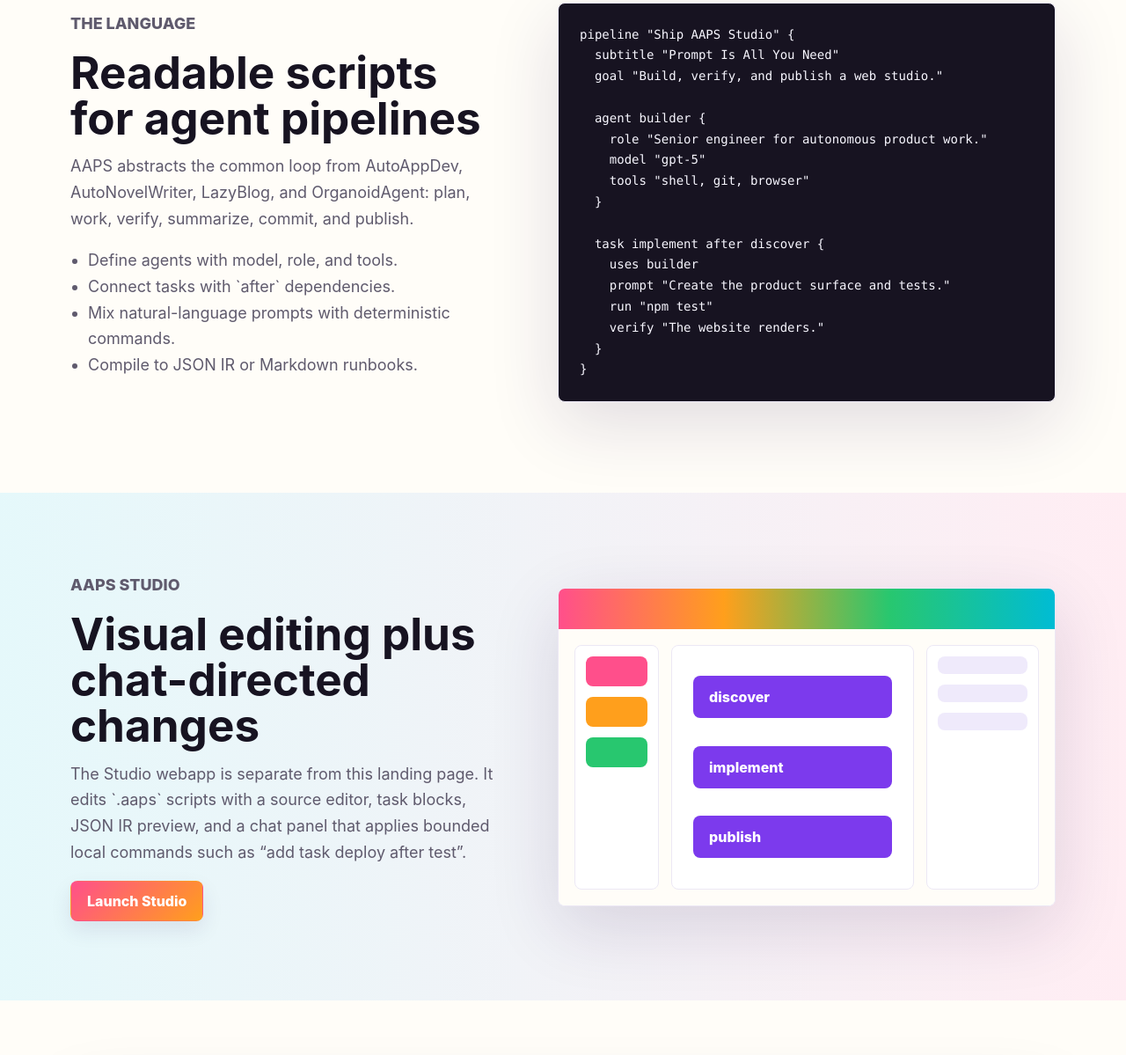
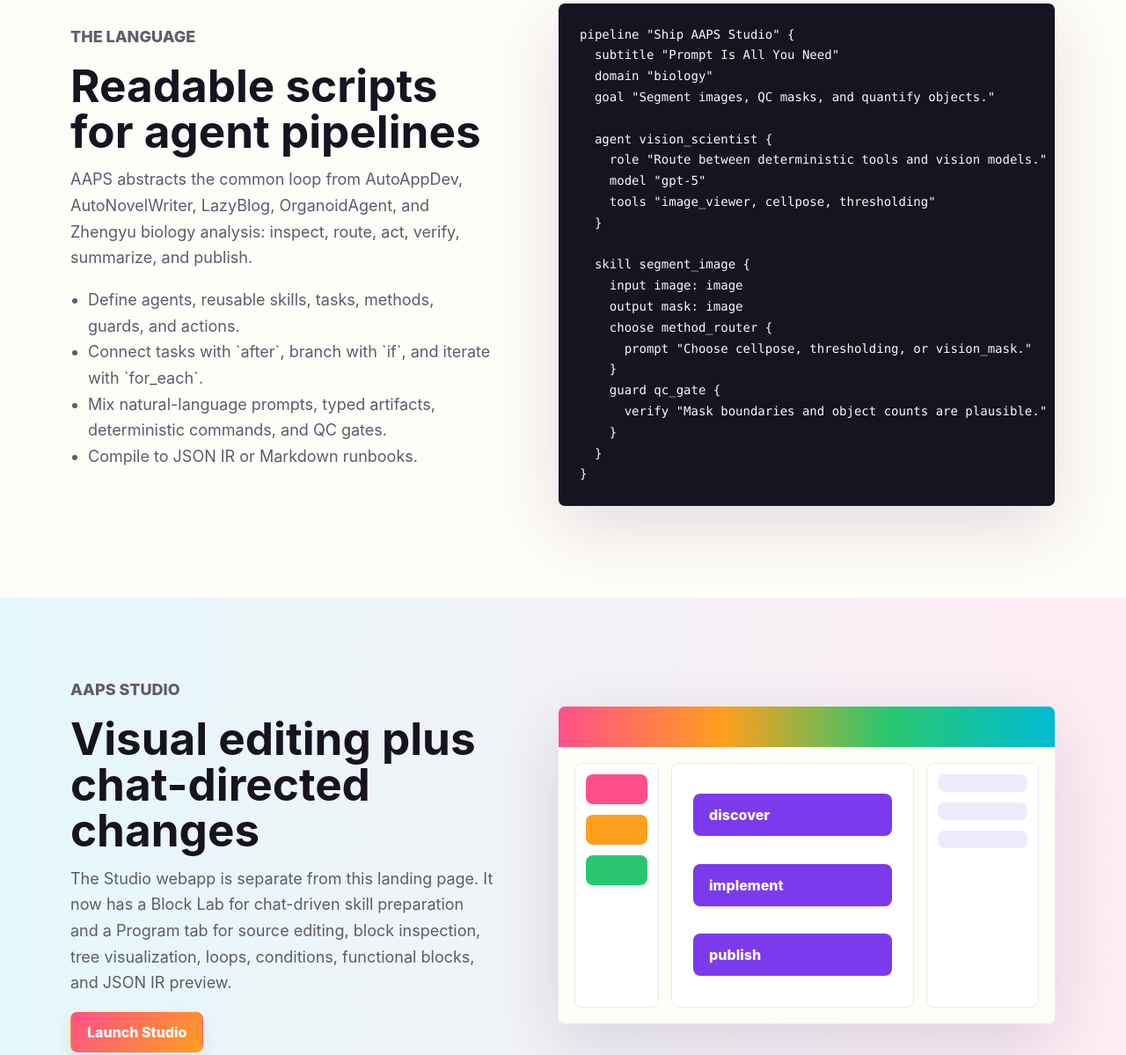
Before and after one commit to lachlanchen/AAPS, a plain HTML site: page index.html in a window 1280 px wide. Shown: the part 1027-2226 px from the top of the page at 88% size. Drawn offline with Linux system fonts and the light colour scheme.

Commit message:
Expand AAPS grammar and Studio workflows

```diff
--- a/index.html
+++ b/index.html
@@ -47,7 +47,7 @@
           <p class="subtitle">Prompt Is All You Need</p>
           <p class="hero-text">
             A small programming language and visual studio for turning prompts into planned,
-            resumable, verifiable autonomous work.
+            resumable, verifiable autonomous work across software, biology, writing, and operations.
           </p>
           <div class="hero-actions">
             <a class="button button-primary" href="./studio/">Open Studio</a>
@@ -68,8 +68,8 @@
             <p>Every task has a name and dependency edge, so runtimes can pause, resume, and audit work.</p>
           </article>
           <article>
-            <h2>Visual</h2>
-            <p>AAPS Studio pairs Scratch-like task blocks with source editing and chat-based changes.</p>
+            <h2>Routed</h2>
+            <p>Choose methods explicitly with skill, action, method, guard, loop, and condition blocks.</p>
           </article>
         </div>
       </section>
@@ -81,30 +81,35 @@
             <h2>Readable scripts for agent pipelines</h2>
             <p>
               AAPS abstracts the common loop from AutoAppDev, AutoNovelWriter, LazyBlog,
-              and OrganoidAgent: plan, work, verify, summarize, commit, and publish.
+              OrganoidAgent, and Zhengyu biology analysis: inspect, route, act, verify, summarize, and publish.
             </p>
             <ul class="check-list">
-              <li>Define agents with model, role, and tools.</li>
-              <li>Connect tasks with `after` dependencies.</li>
-              <li>Mix natural-language prompts with deterministic commands.</li>
+              <li>Define agents, reusable skills, tasks, methods, guards, and actions.</li>
+              <li>Connect tasks with `after`, branch with `if`, and iterate with `for_each`.</li>
+              <li>Mix natural-language prompts, typed artifacts, deterministic commands, and QC gates.</li>
               <li>Compile to JSON IR or Markdown runbooks.</li>
             </ul>
           </div>
           <pre class="code-card"><code>pipeline "Ship AAPS Studio" {
   subtitle "Prompt Is All You Need"
-  goal "Build, verify, and publish a web studio."
+  domain "biology"
+  goal "Segment images, QC masks, and quantify objects."
 
-  agent builder {
-    role "Senior engineer for autonomous product work."
+  agent vision_scientist {
+    role "Route between deterministic tools and vision models."
     model "gpt-5"
-    tools "shell, git, browser"
+    tools "image_viewer, cellpose, thresholding"
   }
 
-  task implement after discover {
-    uses builder
-    prompt "Create the product surface and tests."
-    run "npm test"
-    verify "The website renders."
+  skill segment_image {
+    input image: image
+    output mask: image
+    choose method_router {
+      prompt "Choose cellpose, thresholding, or vision_mask."
+    }
+    guard qc_gate {
+      verify "Mask boundaries and object counts are plausible."
+    }
   }
 }</code></pre>
         </div>
@@ -116,9 +121,9 @@
             <p class="eyebrow">AAPS Studio</p>
             <h2>Visual editing plus chat-directed changes</h2>
             <p>
-              The Studio webapp is separate from this landing page. It edits `.aaps` scripts
-              with a source editor, task blocks, JSON IR preview, and a chat panel that applies
-              bounded local commands such as “add task deploy after test”.
+              The Studio webapp is separate from this landing page. It now has a Block Lab for
+              chat-driven skill preparation and a Program tab for source editing, block inspection,
+              tree visualization, loops, conditions, functional blocks, and JSON IR preview.
             </p>
             <a class="button button-primary" href="./studio/">Launch Studio</a>
           </div>
```
